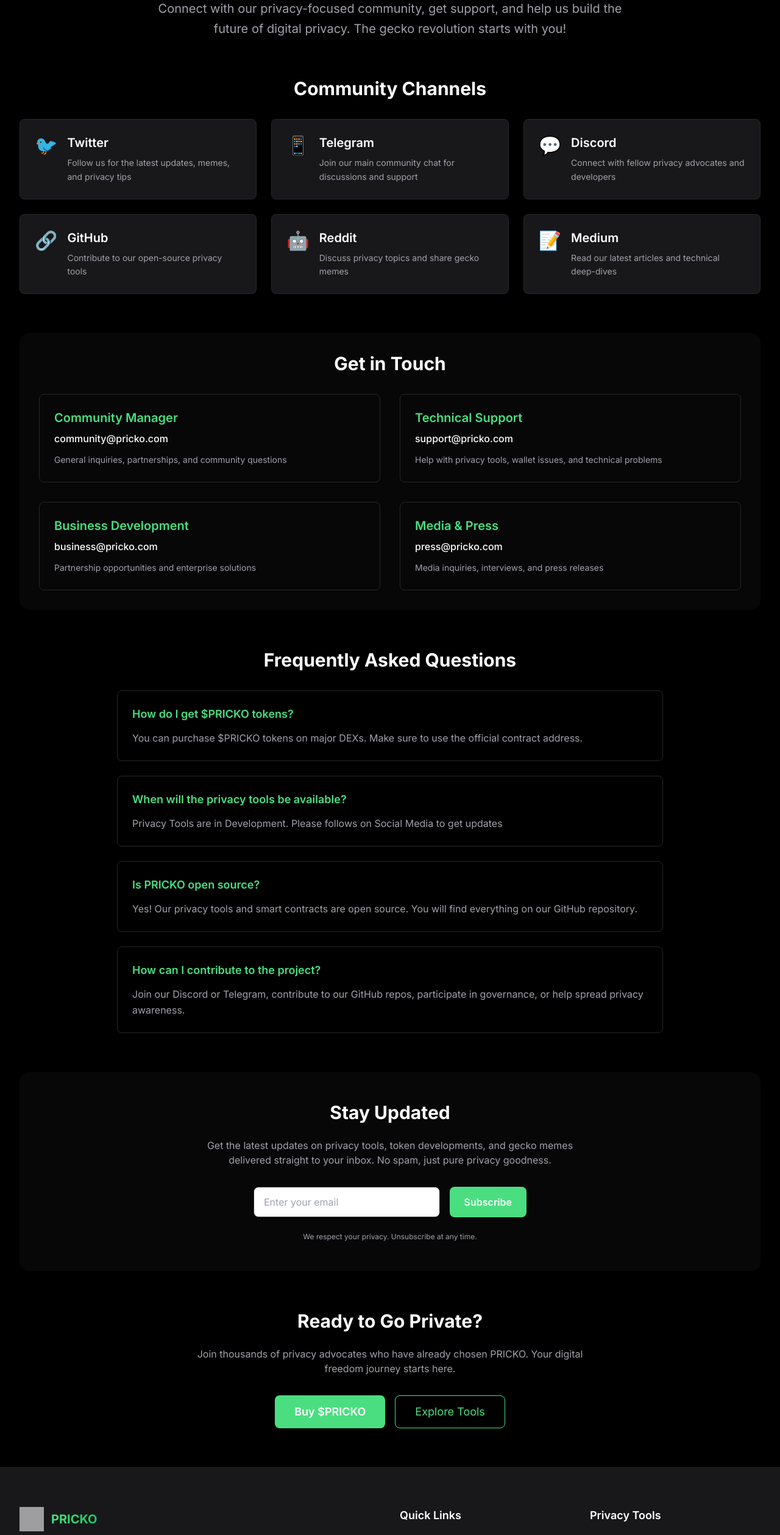
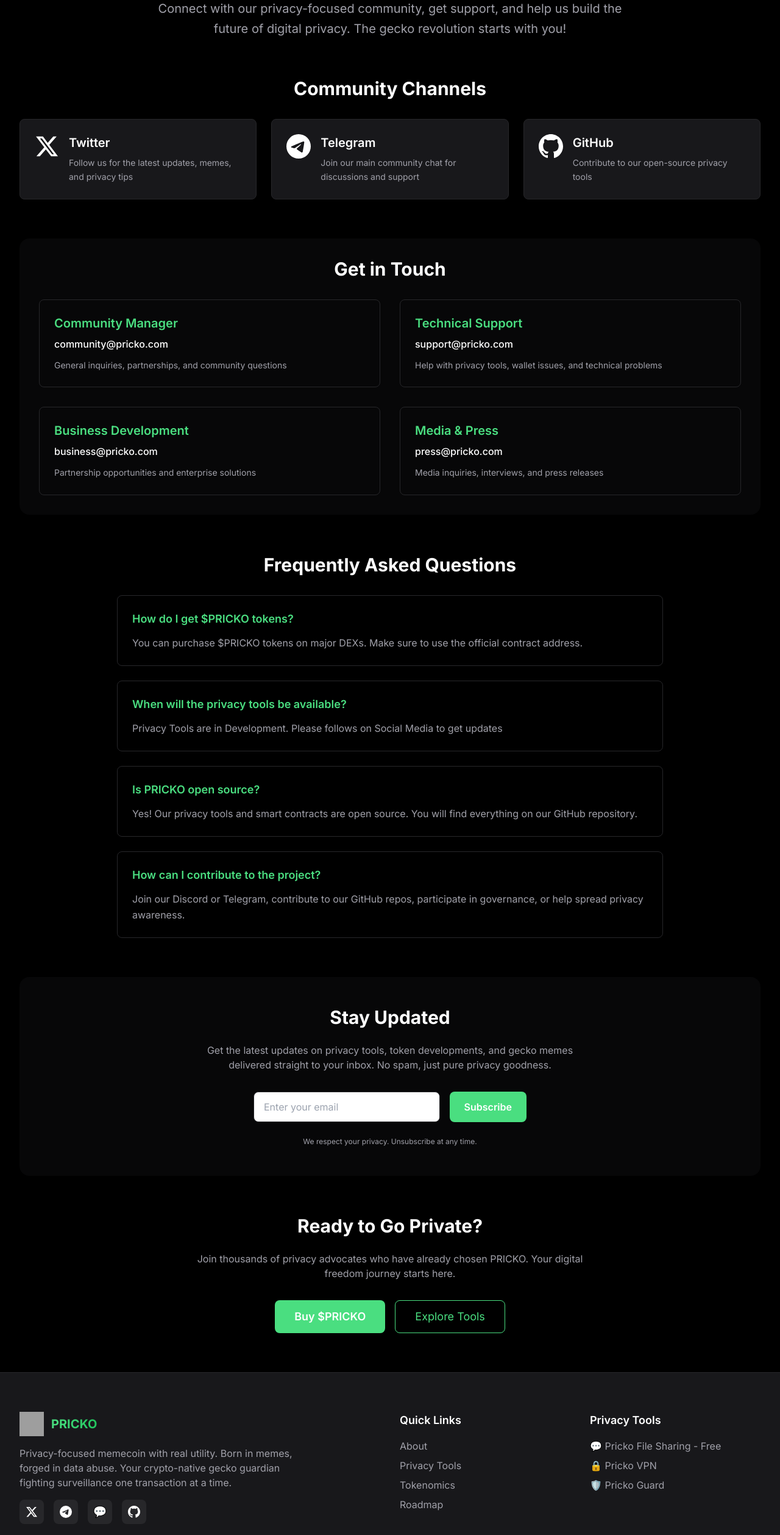
Before and after one commit to PrivacyGecko/pricko-website, a React (Vite) app: page /contact in a window 1280 px wide. Shown: the part 234-2751 px from the top of the page at 61% size. Built offline with nearby package versions, Linux system fonts and the light colour scheme; grey boxes are pictures that could not be loaded.

Commit message:
updaed icons for Socials

```diff
--- a/src/components/common/Footer.tsx
+++ b/src/components/common/Footer.tsx
@@ -6,10 +6,34 @@
   const currentYear = new Date().getFullYear();
 
   const socialLinks = [
-    { name: 'Twitter', href: '#', icon: '🐦' },
-    { name: 'Telegram', href: '#', icon: '📱' },
+    {
+      name: 'Twitter',
+      href: '#',
+      icon: (
+        <svg className="w-5 h-5" fill="currentColor" viewBox="0 0 24 24">
+          <path d="M18.244 2.25h3.308l-7.227 8.26 8.502 11.24H16.17l-5.214-6.817L4.99 21.75H1.68l7.73-8.835L1.254 2.25H8.08l4.713 6.231zm-1.161 17.52h1.833L7.084 4.126H5.117z"/>
+        </svg>
+      )
+    },
+    {
+      name: 'Telegram',
+      href: '#',
+      icon: (
+        <svg className="w-5 h-5" fill="currentColor" viewBox="0 0 24 24">
+          <path d="M11.944 0A12 12 0 0 0 0 12a12 12 0 0 0 12 12 12 12 0 0 0 12-12A12 12 0 0 0 12 0a12 12 0 0 0-.056 0zm4.962 7.224c.1-.002.321.023.465.14a.506.506 0 0 1 .171.325c.016.093.036.306.02.472-.18 1.898-.962 6.502-1.36 8.627-.168.9-.499 1.201-.82 1.23-.696.065-1.225-.46-1.9-.902-1.056-.693-1.653-1.124-2.678-1.8-1.185-.78-.417-1.21.258-1.91.177-.184 3.247-2.977 3.307-3.23.007-.032.014-.15-.056-.212s-.174-.041-.249-.024c-.106.024-1.793 1.14-5.061 3.345-.48.33-.913.49-1.302.48-.428-.008-1.252-.241-1.865-.44-.752-.245-1.349-.374-1.297-.789.027-.216.325-.437.893-.663 3.498-1.524 5.83-2.529 6.998-3.014 3.332-1.386 4.025-1.627 4.476-1.635z"/>
+        </svg>
+      )
+    },
     { name: 'Discord', href: '#', icon: '💬' },
-    { name: 'GitHub', href: '#', icon: '🔗' },
+    {
+      name: 'GitHub',
+      href: '#',
+      icon: (
+        <svg className="w-5 h-5" fill="currentColor" viewBox="0 0 24 24">
+          <path d="M12 0c-6.626 0-12 5.373-12 12 0 5.302 3.438 9.8 8.207 11.387.599.111.793-.261.793-.577v-2.234c-3.338.726-4.033-1.416-4.033-1.416-.546-1.387-1.333-1.756-1.333-1.756-1.089-.745.083-.729.083-.729 1.205.084 1.839 1.237 1.839 1.237 1.07 1.834 2.807 1.304 3.492.997.107-.775.418-1.305.762-1.604-2.665-.305-5.467-1.334-5.467-5.931 0-1.311.469-2.381 1.236-3.221-.124-.303-.535-1.524.117-3.176 0 0 1.008-.322 3.301 1.23.957-.266 1.983-.399 3.003-.404 1.02.005 2.047.138 3.006.404 2.291-1.552 3.297-1.23 3.297-1.23.653 1.653.242 2.874.118 3.176.77.84 1.235 1.911 1.235 3.221 0 4.609-2.807 5.624-5.479 5.921.43.372.823 1.102.823 2.222v3.293c0 .319.192.694.801.576 4.765-1.589 8.199-6.086 8.199-11.386 0-6.627-5.373-12-12-12z"/>
+        </svg>
+      )
+    },
   ];
 
   const quickLinks = [
@@ -47,7 +71,11 @@
                   animate={{ opacity: 1, y: 0 }}
                   transition={{ delay: index * 0.1 }}
                 >
-                  <span className="text-lg">{social.icon}</span>
+                  {typeof social.icon === 'string' ? (
+                    <span className="text-lg">{social.icon}</span>
+                  ) : (
+                    social.icon
+                  )}
                 </motion.a>
               ))}
             </div>
--- a/src/pages/ContactPage.tsx
+++ b/src/pages/ContactPage.tsx
@@ -6,39 +6,70 @@
     {
       name: 'Twitter',
       href: 'https://twitter.com/pricko_official',
-      icon: '🐦',
+      icon: (
+        <svg className="w-10 h-10" fill="currentColor" viewBox="0 0 24 24">
+          <path d="M18.244 2.25h3.308l-7.227 8.26 8.502 11.24H16.17l-5.214-6.817L4.99 21.75H1.68l7.73-8.835L1.254 2.25H8.08l4.713 6.231zm-1.161 17.52h1.833L7.084 4.126H5.117z"/>
+        </svg>
+      ),
       description: 'Follow us for the latest updates, memes, and privacy tips'
     },
     {
-      name: 'Telegram',
-      href: 'https://t.me/pricko_community',
-      icon: '📱',
+     name: 'Telegram',
+      href: 'https://t.me/+q2Q7TwuwNC5jNGNl',
+      icon: (
+        <svg className="w-10 h-10" fill="currentColor" viewBox="0 0 24 24">
+          <path d="M11.944 0A12 12 0 0 0 0 12a12 12 0 0 0 12 12 12 12 0 0 0 12-12A12 12 0 0 0 12 0a12 12 0 0 0-.056 0zm4.962 7.224c.1-.002.321.023.465.14a.506.506 0 0 1 .171.325c.016.093.036.306.02.472-.18 1.898-.962 6.502-1.36 8.627-.168.9-.499 1.201-.82 1.23-.696.065-1.225-.46-1.9-.902-1.056-.693-1.653-1.124-2.678-1.8-1.185-.78-.417-1.21.258-1.91.177-.184 3.247-2.977 3.307-3.23.007-.032.014-.15-.056-.212s-.174-.041-.249-.024c-.106.024-1.793 1.14-5.061 3.345-.48.33-.913.49-1.302.48-.428-.008-1.252-.241-1.865-.44-.752-.245-1.349-.374-1.297-.789.027-.216.325-.437.893-.663 3.498-1.524 5.83-2.529 6.998-3.014 3.332-1.386 4.025-1.627 4.476-1.635z"/>
+        </svg>
+      ),
       description: 'Join our main community chat for discussions and support'
     },
     {
-      name: 'Discord',
-      href: 'https://discord.gg/pricko',
-      icon: '💬',
-      description: 'Connect with fellow privacy advocates and developers'
-    },
-    {
       name: 'GitHub',
-      href: 'https://github.com/pricko-project',
-      icon: '🔗',
+      href: 'https://github.com',
+      icon: (
+        <svg className="w-10 h-10" fill="currentColor" viewBox="0 0 24 24">
+          <path d="M12 0c-6.626 0-12 5.373-12 12 0 5.302 3.438 9.8 8.207 11.387.599.111.793-.261.793-.577v-2.234c-3.338.726-4.033-1.416-4.033-1.416-.546-1.387-1.333-1.756-1.333-1.756-1.089-.745.083-.729.083-.729 1.205.084 1.839 1.237 1.839 1.237 1.07 1.834 2.807 1.304 3.492.997.107-.775.418-1.305.762-1.604-2.665-.305-5.467-1.334-5.467-5.931 0-1.311.469-2.381 1.236-3.221-.124-.303-.535-1.524.117-3.176 0 0 1.008-.322 3.301 1.23.957-.266 1.983-.399 3.003-.404 1.02.005 2.047.138 3.006.404 2.291-1.552 3.297-1.23 3.297-1.23.653 1.653.242 2.874.118 3.176.77.84 1.235 1.911 1.235 3.221 0 4.609-2.807 5.624-5.479 5.921.43.372.823 1.102.823 2.222v3.293c0 .319.192.694.801.576 4.765-1.589 8.199-6.086 8.199-11.386 0-6.627-5.373-12-12-12z"/>
+        </svg>
+      ),
       description: 'Contribute to our open-source privacy tools'
     },
-    {
-      name: 'Reddit',
-      href: 'https://reddit.com/r/pricko',
-      icon: '🤖',
-      description: 'Discuss privacy topics and share gecko memes'
-    },
-    {
-      name: 'Medium',
-      href: 'https://medium.com/@pricko',
-      icon: '📝',
-      description: 'Read our latest articles and technical deep-dives'
-    }
+
+    // {
+    //   name: 'Twitter',
+    //   href: 'https://twitter.com/pricko_official',
+    //   icon: '🐦 ',
+    //   description: 'Follow us for the latest updates, memes, and privacy tips'
+    // },
+    // {
+    //   name: 'Telegram',
+    //   href: 'https://t.me/+q2Q7TwuwNC5jNGNl',
+    //   icon: '📱',
+    //   description: 'Join our main community chat for discussions and support'
+    // },
+    // {
+    //   name: 'Discord',
+    //   href: 'https://discord.gg/pricko',
+    //   icon: '💬',
+    //   description: 'Connect with fellow privacy advocates and developers'
+    // },
+    // {
+    //   name: 'GitHub',
+    //   href: 'https://github.com',
+    //   icon: '',
+    //   description: 'Contribute to our open-source privacy tools'
+    // },
+    // {
+    //   name: 'Reddit',
+    //   href: 'https://reddit.com/r/pricko',
+    //   icon: '🤖',
+    //   description: 'Discuss privacy topics and share gecko memes'
+    // },
+    // {
+    //   name: 'Medium',
+    //   href: 'https://medium.com/@pricko',
+    //   icon: '📝',
+    //   description: 'Read our latest articles and technical deep-dives'
+    // }
   ];
 
   const teamContacts = [
```
